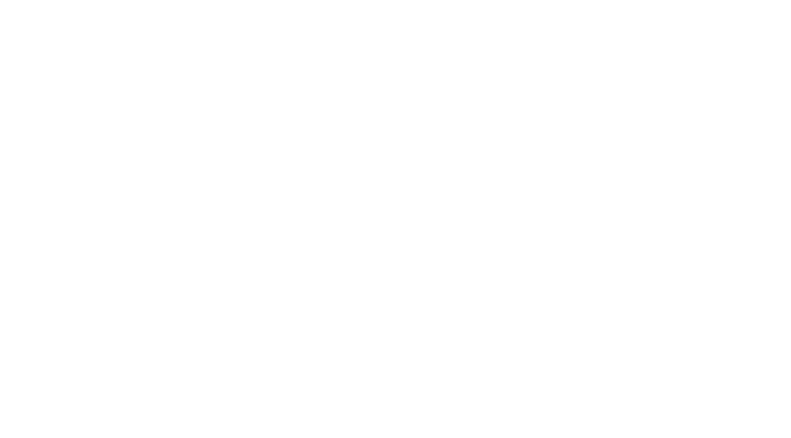
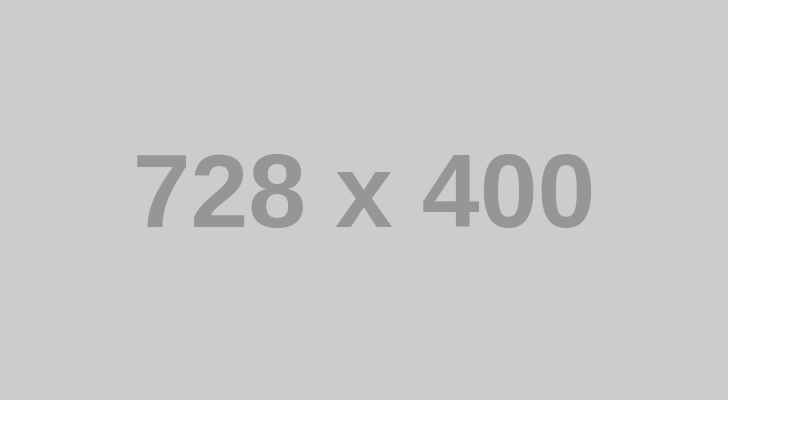
Before and after one commit to Gauri-15/project, a plain HTML site: page index.html in a window 1280 px wide. Shown: the whole page, without its empty margins (0-791 px from the left). Drawn offline with Linux system fonts and the light colour scheme; placeholder pictures from the web are drawn by us.

Commit message:
logo added

```diff
--- a/index.html
+++ b/index.html
@@ -24,8 +24,8 @@
   <div class="container">
     <!--header section start-->
     <header>
-
-    </header>
+      <h1> <a href="#fixme"><img class="logo" src="https://via.placeholder.com/728x400" alt=""></a></h1>
+     </header>
     <!--header section start-->
     <!--main section start-->
     <main>
```
